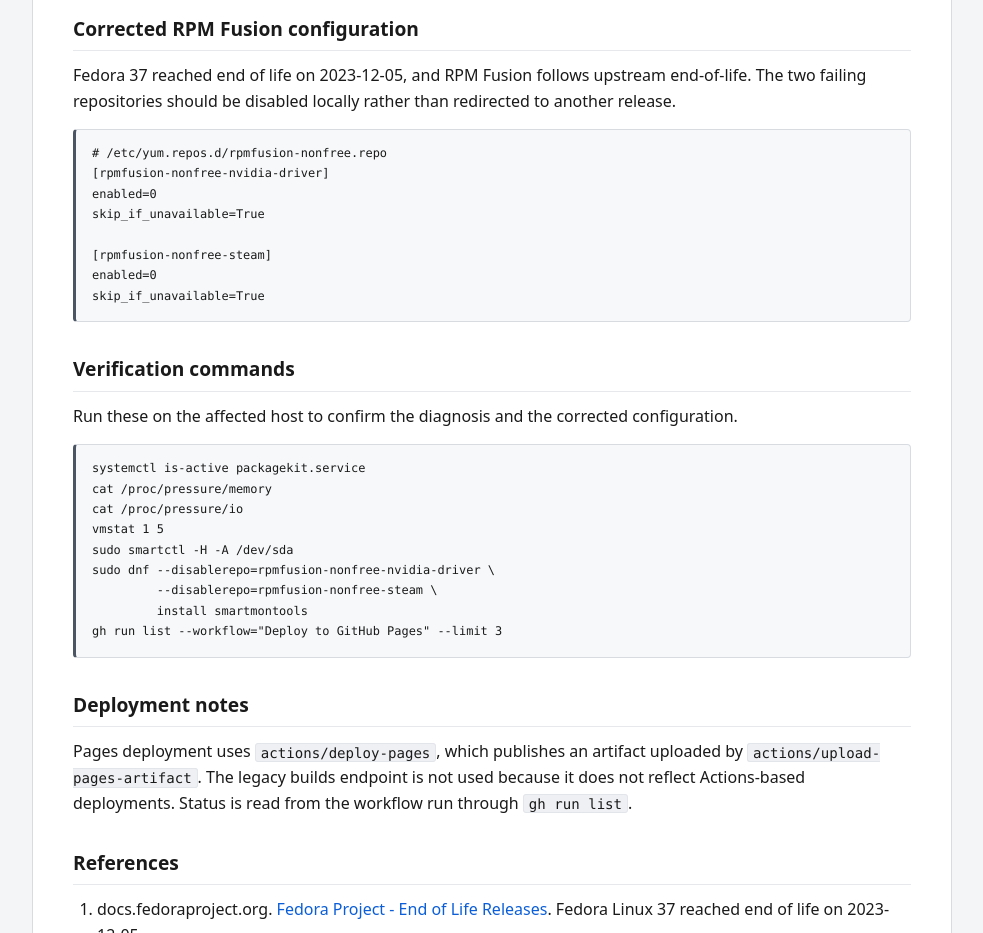
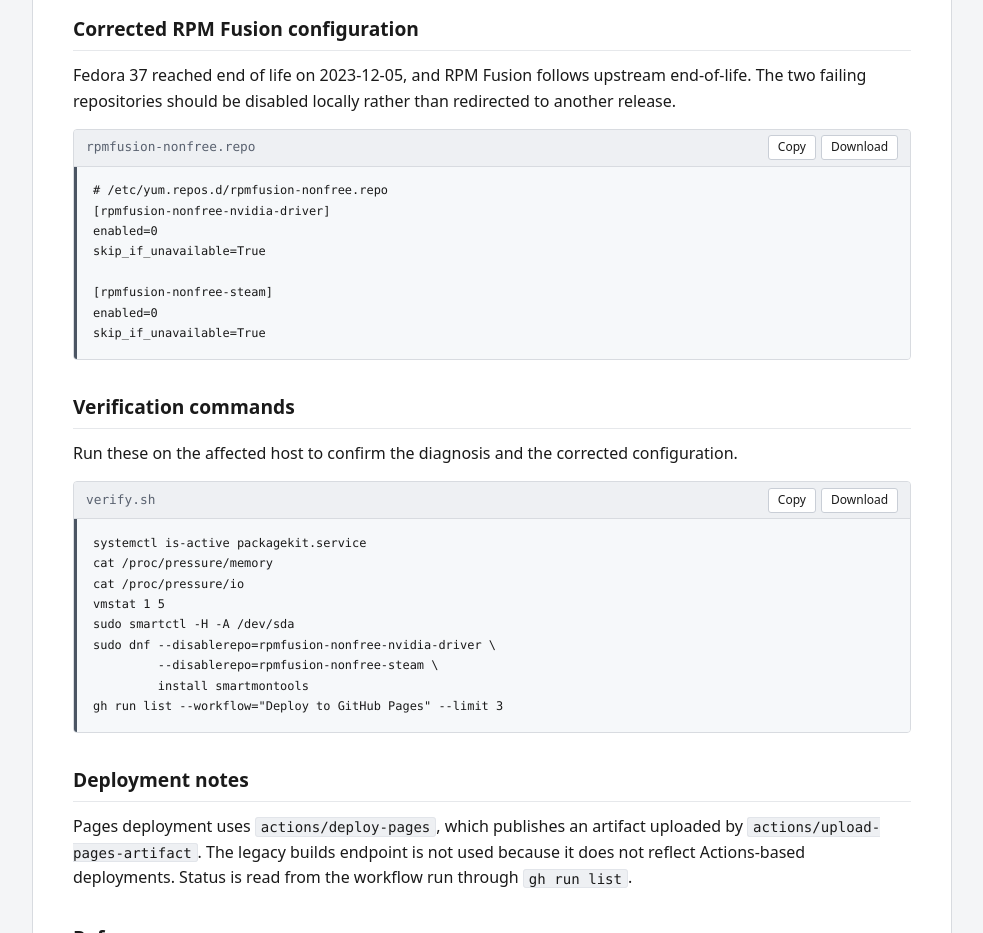
Before and after one commit to swipswaps/fedora37-io-audit, a React (Vite) app: page / in a window 1280 px wide. Shown: the part 1460-2393 px from the top of the page, without its empty margins (148-1131 px from the left). Built offline with nearby package versions, Linux system fonts and the light colour scheme.

Commit message:
Update audit report site

```diff
--- a/index.html
+++ b/index.html
@@ -41,6 +41,25 @@
       li { margin: 0.3rem 0; }
       footer { margin-top: 2.5rem; padding-top: 1rem; border-top: 1px solid #d8dbe0; font-size: 0.85rem; color: #5a6270; }
       .refs { font-variant-numeric: tabular-nums; }
+      .code-block { border: 1px solid #d8dbe0; border-radius: 4px; overflow: hidden; margin: 0.5rem 0 1rem; background: #f6f8fa; }
+      .code-header { display: flex; justify-content: space-between; align-items: center; padding: 0.35rem 0.75rem; background: #eef0f3; border-bottom: 1px solid #d8dbe0; font-size: 0.8rem; color: #5a6270; }
+      .code-filename { font-family: ui-monospace, "SF Mono", Menlo, Consolas, "Liberation Mono", monospace; }
+      .code-actions { display: flex; gap: 0.35rem; }
+      .code-actions button {
+        font: inherit;
+        font-size: 0.75rem;
+        padding: 0.2rem 0.55rem;
+        background: #ffffff;
+        color: #1a1a1a;
+        border: 1px solid #c9ced6;
+        border-radius: 3px;
+        cursor: pointer;
+        line-height: 1.4;
+      }
+      .code-actions button:hover { background: #f0f2f5; border-color: #9aa3af; }
+      .code-actions button:active { background: #e3e6ea; }
+      .code-actions button.copied { background: #e6f4ea; border-color: #86c298; color: #1e6b33; }
+      .code-block pre { margin: 0; border: none; border-radius: 0; border-left: 3px solid #4b5563; }
     </style>
   </head>
   <body>
--- a/src/App.jsx
+++ b/src/App.jsx
@@ -1,4 +1,4 @@
-import React from 'react'
+import React, { useState } from 'react'
 
 const references = [
   { id: 1, publisher: 'docs.fedoraproject.org', title: 'Fedora Project - End of Life Releases', url: 'https://docs.fedoraproject.org/en-US/releases/eol/', note: 'Fedora Linux 37 reached end of life on 2023-12-05.' },
@@ -47,6 +47,88 @@ sudo dnf --disablerepo=rpmfusion-nonfree-nvidia-driver \\
          --disablerepo=rpmfusion-nonfree-steam \\
          install smartmontools
 gh run list --workflow="Deploy to GitHub Pages" --limit 3`
+
+function CopyButton({ text, label }) {
+  const [copied, setCopied] = useState(false)
+
+  const doCopy = async () => {
+    let ok = false
+    if (navigator.clipboard && window.isSecureContext) {
+      try {
+        await navigator.clipboard.writeText(text)
+        ok = true
+      } catch (e) {
+        ok = false
+      }
+    }
+    if (!ok) {
+      const ta = document.createElement('textarea')
+      ta.value = text
+      ta.setAttribute('readonly', '')
+      ta.style.position = 'fixed'
+      ta.style.top = '-9999px'
+      document.body.appendChild(ta)
+      ta.select()
+      try {
+        ok = document.execCommand('copy')
+      } catch (e) {
+        ok = false
+      }
+      document.body.removeChild(ta)
+    }
+    if (ok) {
+      setCopied(true)
+      setTimeout(() => setCopied(false), 1600)
+    }
+  }
+
+  return (
+    <button
+      type="button"
+      onClick={doCopy}
+      className={copied ? 'copied' : ''}
+      aria-label={copied ? 'Copied to clipboard' : 'Copy code to clipboard'}
+    >
+      {copied ? 'Copied' : (label || 'Copy')}
+    </button>
+  )
+}
+
+function DownloadButton({ text, filename, mime }) {
+  const doDownload = () => {
+    const blob = new Blob([text], { type: mime || 'text/plain;charset=utf-8' })
+    const url = URL.createObjectURL(blob)
+    const a = document.createElement('a')
+    a.href = url
+    a.download = filename || 'code.txt'
+    a.style.display = 'none'
+    document.body.appendChild(a)
+    a.click()
+    document.body.removeChild(a)
+    setTimeout(() => URL.revokeObjectURL(url), 1000)
+  }
+
+  return (
+    <button type="button" onClick={doDownload} aria-label="Download file">
+      Download
+    </button>
+  )
+}
+
+function CodeBlock({ code, filename, mime }) {
+  return (
+    <div className="code-block">
+      <div className="code-header">
+        <span className="code-filename">{filename}</span>
+        <div className="code-actions">
+          <CopyButton text={code} />
+          <DownloadButton text={code} filename={filename} mime={mime} />
+        </div>
+      </div>
+      <pre><code>{code}</code></pre>
+    </div>
+  )
+}
 
 function Refs({ ids }) {
   if (!ids || ids.length === 0) return <span>none</span>
@@ -132,13 +214,13 @@ export default function App() {
       <section>
         <h2>Corrected RPM Fusion configuration</h2>
         <p>Fedora 37 reached end of life on 2023-12-05, and RPM Fusion follows upstream end-of-life. The two failing repositories should be disabled locally rather than redirected to another release.</p>
-        <pre><code>{rpmConfig}</code></pre>
+        <CodeBlock code={rpmConfig} filename="rpmfusion-nonfree.repo" />
       </section>
 
       <section>
         <h2>Verification commands</h2>
         <p>Run these on the affected host to confirm the diagnosis and the corrected configuration.</p>
-        <pre><code>{verifyCmds}</code></pre>
+        <CodeBlock code={verifyCmds} filename="verify.sh" mime="application/x-sh;charset=utf-8" />
       </section>
 
       <section>
```
Also changed, not shown: 1 other file (tests, documents, lock files or other folders).
